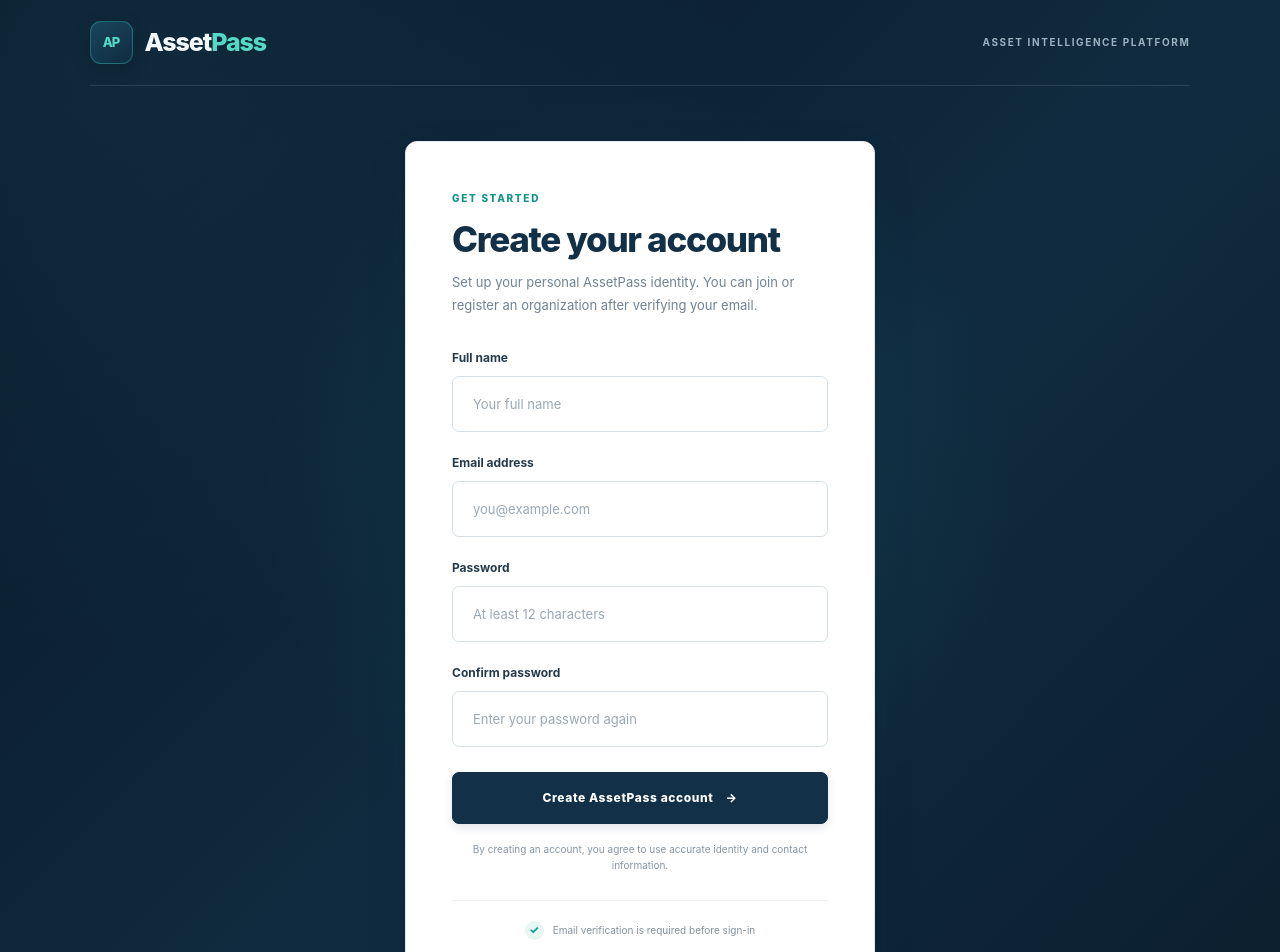
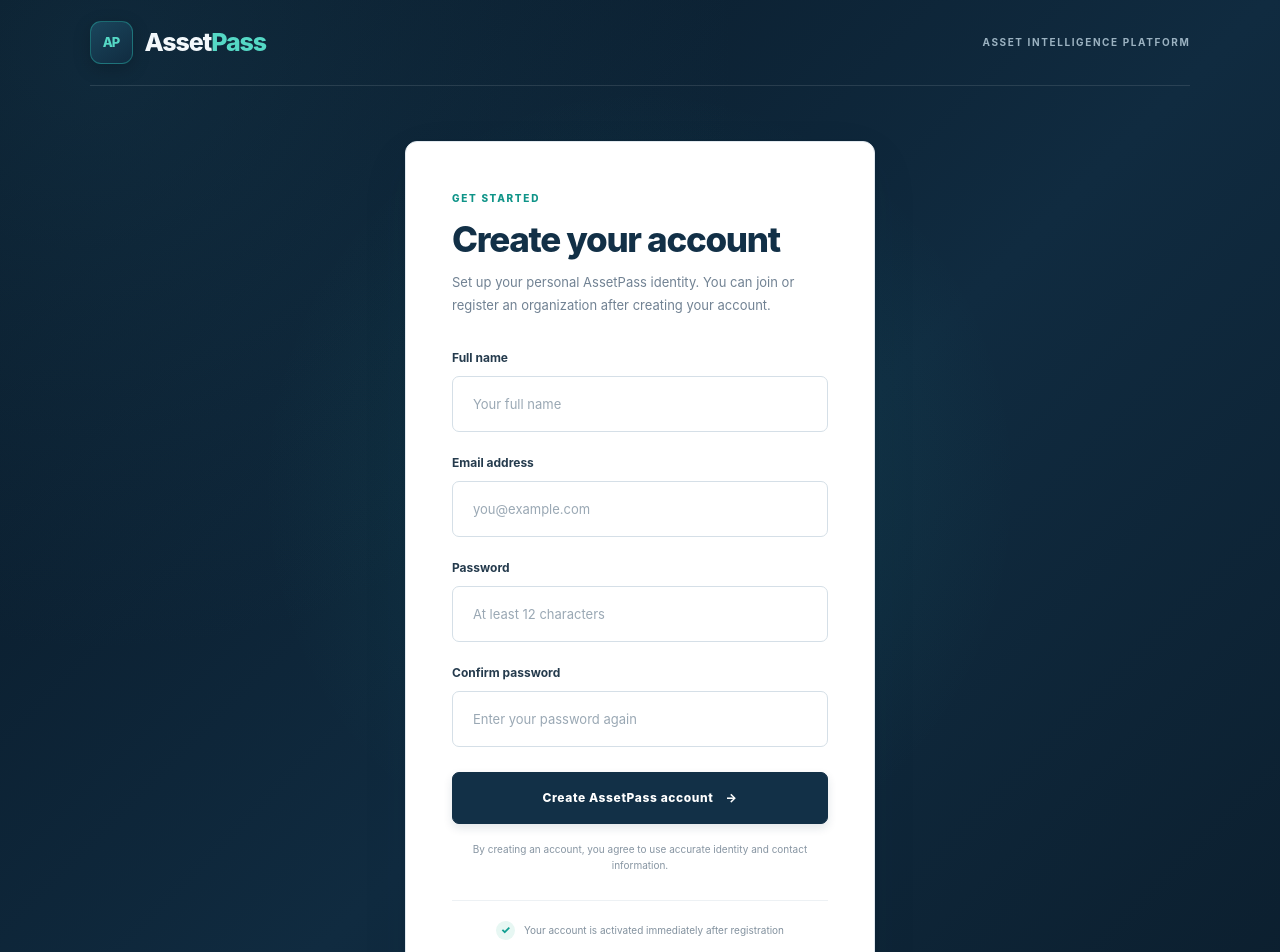
Before and after one commit to hlestakovjames/assetpass-app, a Next.js app: page /register in a window 1280 px wide. Shown: the top 952 px of the page. Built offline with nearby package versions, Linux system fonts and the light colour scheme; no server answers.

Commit message:
Update registration page for immediate account access

```diff
--- a/src/app/(auth)/register/page.tsx
+++ b/src/app/(auth)/register/page.tsx
@@ -5,7 +5,7 @@ import styles from "../login/login.module.css";
 
 export const metadata: Metadata = {
   title: "Create account | AssetPass",
-  description: "Create your AssetPass identity and verify your email address.",
+  description: "Create your AssetPass identity and access your workspace immediately.",
 };
 
 export default function RegisterPage() {
@@ -23,12 +23,12 @@ export default function RegisterPage() {
           <div className={styles.cardHeading}>
             <span className={styles.eyebrow}>GET STARTED</span>
             <h1>Create your account</h1>
-            <p>Set up your personal AssetPass identity. You can join or register an organization after verifying your email.</p>
+            <p>Set up your personal AssetPass identity. You can join or register an organization after creating your account.</p>
           </div>
           <RegisterForm />
           <div className={styles.securityNote}>
             <span className={styles.securityIcon}>✓</span>
-            <span>Email verification is required before sign-in</span>
+            <span>Your account is activated immediately after registration</span>
           </div>
         </div>
         <div className={styles.marketplace}>
```
